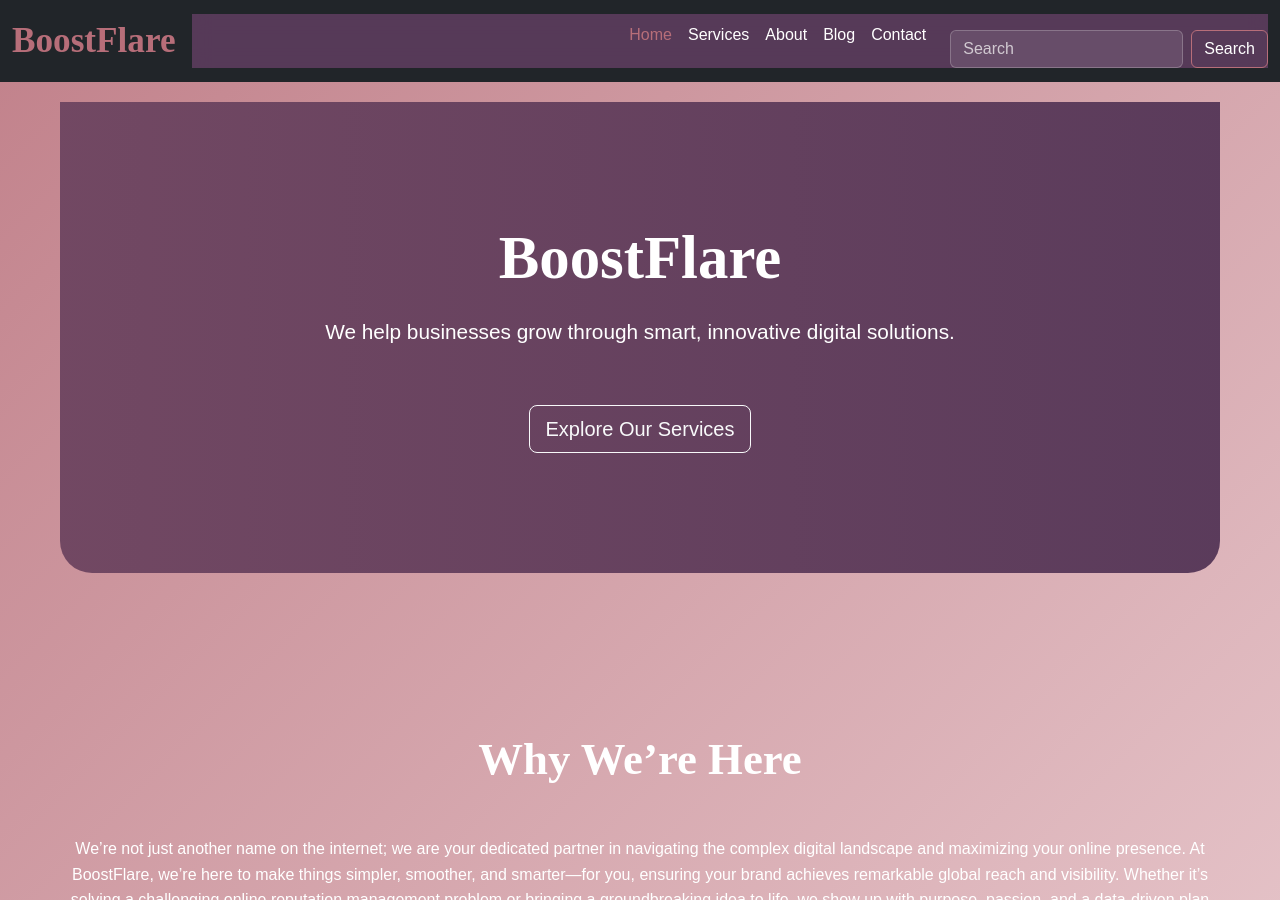
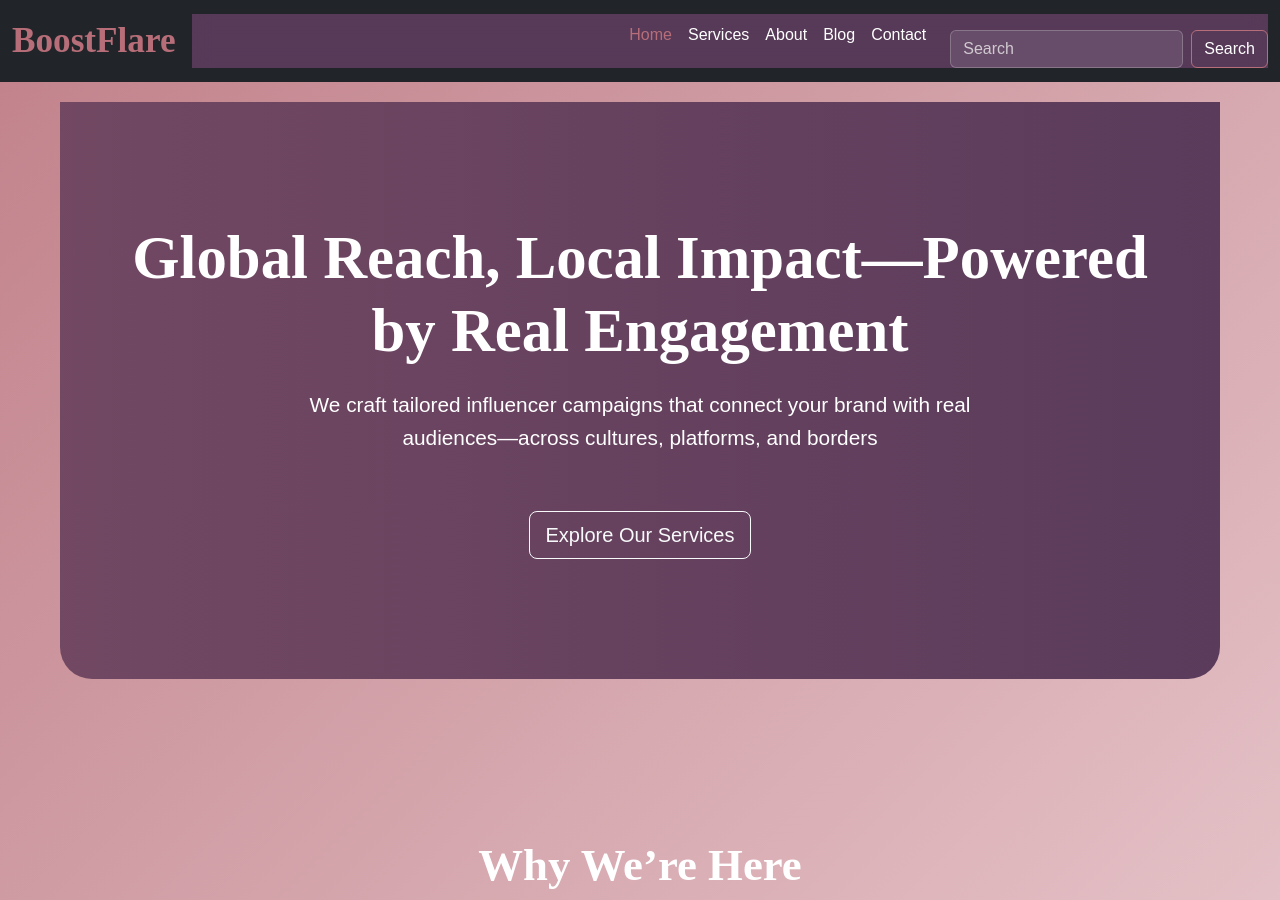
Before and after one commit to candra2012/BoostFlare, a Jekyll site: the page built from index.html, in a window 1280 px wide and 900 px high. Built offline with Jekyll 4.4.1, drawn with Linux system fonts in a browser that asks for light colours.

Commit message:
Update index.html

```diff
--- a/index.html
+++ b/index.html
@@ -6,8 +6,8 @@ description: Boost your online presence with our professional digital services
 
 <section class="hero-section text-center" id="home">
   <div class="container">
-    <h1 class="display-4 fw-bold">BoostFlare</h1>
-    <p class="lead">We help businesses grow through smart, innovative digital solutions.</p>
+    <h1 class="display-4 fw-bold">Global Reach, Local Impact—Powered by Real Engagement</h1>
+    <p class="lead">We craft tailored influencer campaigns that connect your brand with real audiences—across cultures, platforms, and borders</p>
     <a href="#services" class="btn btn-outline-light btn-lg mt-3">Explore Our Services</a>
   </div>
 </section>
```
